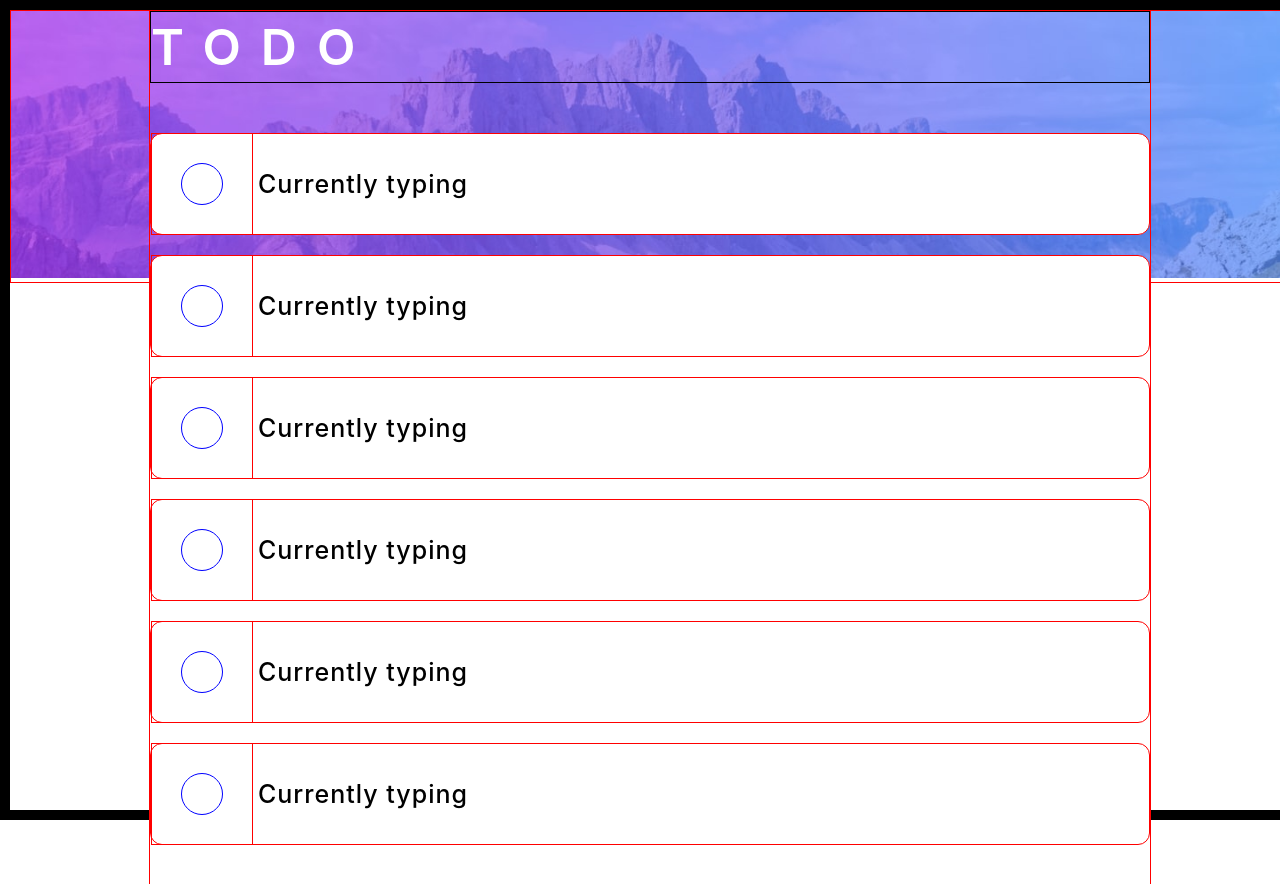
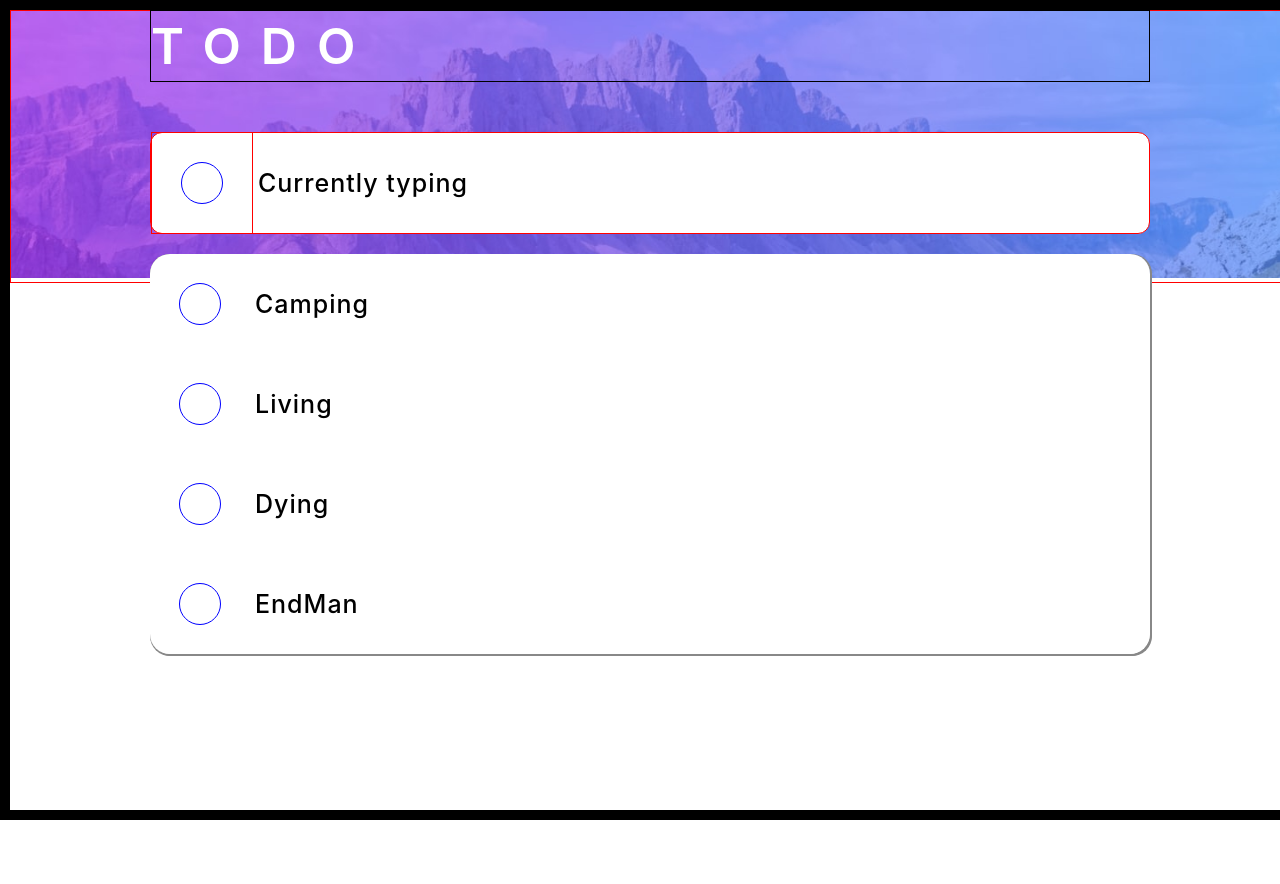
Before and after one commit to EdRafCas/Todo_app, a React (Create React App) app: page / in a window 1280 px wide. Shown: the top 884 px of the page. Built offline with nearby package versions, Linux system fonts and the light colour scheme.

Commit message:
changes to box

```diff
--- a/src/App.js
+++ b/src/App.js
@@ -2,7 +2,26 @@ import './App.scss';
 import HeaderLight from './img/bg-desktop-light.jpg'
 import {ReactComponent as IconCheck} from './img/icon-check.svg';
 
+
+
 const App = () => {
+
+  const Activities =[
+    {id:1,
+      actitivyNote:"Camping",
+      status:"incomplete"
+    }
+    ,
+    {id:2,
+      actitivyNote:"Living",
+      status:"incomplete"
+    }
+    ,
+    {id:3,
+      actitivyNote:"Dying",
+      status:"incomplete"
+    }
+  ]
   return (
   <div className='container'>
     <div className='headerimageLight' >
@@ -14,78 +33,32 @@ const App = () => {
       </div>
       <div className='input-container'>
         <div className='checkbox-container'>
-            <div className='circle-container'>
+          <div className='circle-container'></div>
+        </div>
+        <div className='input-container-inner'>
+          <span>Currently typing</span>
         </div>
       </div>
-          <div className='input-container-2'>
-            <span>Currently typing</span>
+      <div className='tasklist-container'>
+      {Activities.map((Act, index)=>{
+        return(
+          <div className='input-container-list' key={Act.id}>
+            <div className='checkbox-container'>
+              <div className='circle-container'></div>
             </div>
-        <div>
-
+            <div className='input-container-inner'>
+              <span>{Act.actitivyNote}</span>
             </div>
           </div>
-        <div className='task-container'>
-          <div className='input-container'>
+        )
+      })}
+
+        <div className='input-container-list'>
           <div className='checkbox-container'>
-              <div className='circle-container'>
+            <div className='circle-container'></div>
           </div>
-            </div>
-            <div className='input-container-2'>
-              <span>Currently typing</span>
-          </div>
-          <div>
-        </div>
-        </div>
-        </div>
-        <div className='task-container'>
-          <div className='input-container'>
-            <div className='checkbox-container'>
-              <div className='circle-container'>
-              </div>
-            </div>
-            <div className='input-container-2'>
-              <span>Currently typing</span>
-          </div>
-          <div>
-        </div>
-        </div>
-        </div>
-        <div className='task-container'>
-          <div className='input-container'>
-            <div className='checkbox-container'>
-              <div className='circle-container'>
-              </div>
-            </div>
-            <div className='input-container-2'>
-              <span>Currently typing</span>
-          </div>
-          <div>
-        </div>
-        </div>
-        </div>
-        <div className='task-container'>
-          <div className='input-container'>
-            <div className='checkbox-container'>
-              <div className='circle-container'>
-              </div>
-            </div>
-            <div className='input-container-2'>
-              <span>Currently typing</span>
-          </div>
-          <div>
-        </div>
-        </div>
-        </div>
-        <div className='task-container'>
-          <div className='input-container'>
-            <div className='checkbox-container'>
-              <div className='circle-container'>
-              </div>
-            </div>
-            <div className='input-container-2'>
-              <span>Currently typing</span>
-          </div>
-          <div>
+          <div className='input-container-inner'>
+            <span>EndMan</span>
           </div>
         </div>
       </div>
--- a/src/App.scss
+++ b/src/App.scss
@@ -22,7 +22,7 @@
     width:1000px;
     height:1000px;
     /* background-color: black; */
-    border:1px red solid;
+   /*  border:1px red solid; */
     z-index:2;
     .header-top{
       border:1px black solid;
@@ -59,7 +59,7 @@
             height:40%;
           }
         }
-        .input-container-2{
+        .input-container-inner{
           padding:5px;
           span{
             font-size: 25px;
@@ -68,19 +68,28 @@
           }
         }
     }
-    .task-container{
-      .input-container{
+    .tasklist-container{
+      border-radius: 20px;
+      /* border:1px red solid; */
+      border-collapse: separate;
+      overflow:hidden;
+      box-shadow:
+      2px 0 0 0 #888,
+      0 2px 0 0 #888,
+      2px 2px 0 0 #888,   /* Just to fix the corner */
+      2px 0 0 0 #888 inset,
+      0 2px 0 0 #888 inset;
+      .input-container-list{
         height:100px;
-        border:1px red solid;
+        /* border:1px red solid; */
         display:flex;
         flex-direction:row;
         align-items: center;
         background-color: #fff;
-        border-radius: 12px;
           .checkbox-container{
             display:grid;
             place-items:center;
-            border:1px red solid;
+            /* border:1px red solid; */
             width:100px;
             height:100%;
             .circle-container{
@@ -90,7 +99,7 @@
               height:40%;
             }
           }
-          .input-container-2{
+          .input-container-inner{
             padding:5px;
             span{
               font-size: 25px;
```
Lines whose indentation alone changed are shown as unchanged.
